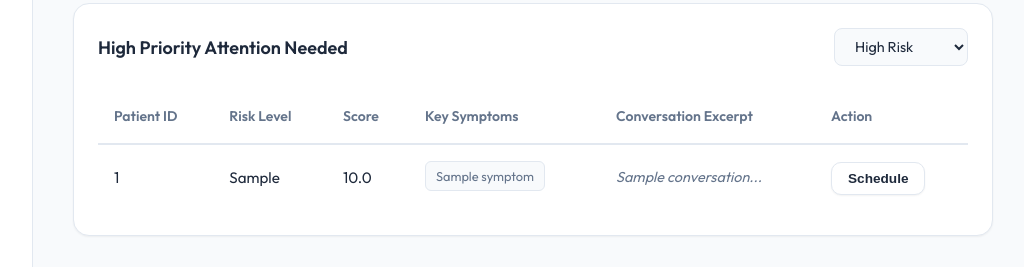
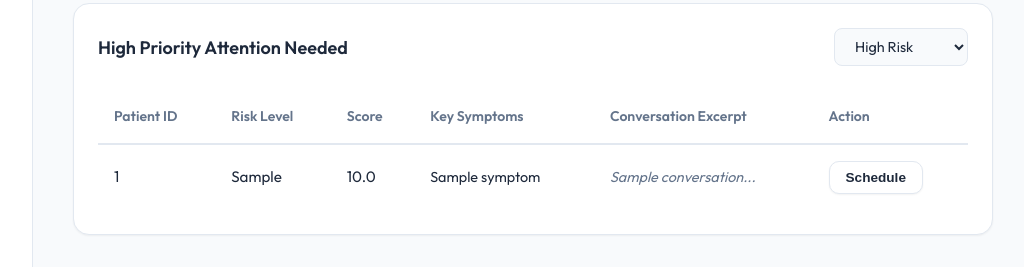
Before and after one commit to dhirajlaulkar/carepulse-ai, a FastAPI app: template app/templates/dashboard.html in a window 1280 px wide. Shown: the part 720-987 px from the top of the page, without its empty margins (247-1271 px from the left). Run offline with FastAPI, Linux system fonts and the light colour scheme; the template is opened without the code that fills it: most values are stand-ins (such as "Sample title", 1, 10 or a date in 2020).

Commit message:
refactor: parse Symptoms column to list and style symptom tags

```diff
--- a/app/main.py
+++ b/app/main.py
@@ -14,11 +14,17 @@ app.mount("/static", StaticFiles(directory="app/static"), name="static")
 # Templates
 templates = Jinja2Templates(directory="app/templates")
 
+import ast
+
 DATA_FILE = 'data/processed_patients.csv'
 
 def load_data():
     if os.path.exists(DATA_FILE):
-        return pd.read_csv(DATA_FILE)
+        df = pd.read_csv(DATA_FILE)
+        # Parse 'Symptoms' column from string representation to actual list
+        if 'Symptoms' in df.columns:
+            df['Symptoms'] = df['Symptoms'].apply(lambda x: ast.literal_eval(x) if isinstance(x, str) else [])
+        return df
     return pd.DataFrame()
 
 @app.get("/", response_class=HTMLResponse)
--- a/app/static/css/style.css
+++ b/app/static/css/style.css
@@ -362,16 +362,18 @@ tr:last-child td {
 }
 
 .symptom-tag {
-    background: var(--bg-body);
-    border: 1px solid var(--border-color);
+    background: transparent;
+    border: none;
+    color: var(--text-primary);
+    padding: 0;
+    font-size: 0.9rem;
+    margin-right: 4px;
+    display: inline;
+}
+
+.symptom-tag:not(:last-child)::after {
+    content: ", ";
     color: var(--text-secondary);
-    padding: 4px 10px;
-    border-radius: 6px;
-    font-size: 0.8rem;
-    margin-right: 6px;
-    white-space: nowrap;
-    display: inline-block;
-    margin-bottom: 4px;
 }
 
 .excerpt {
```
